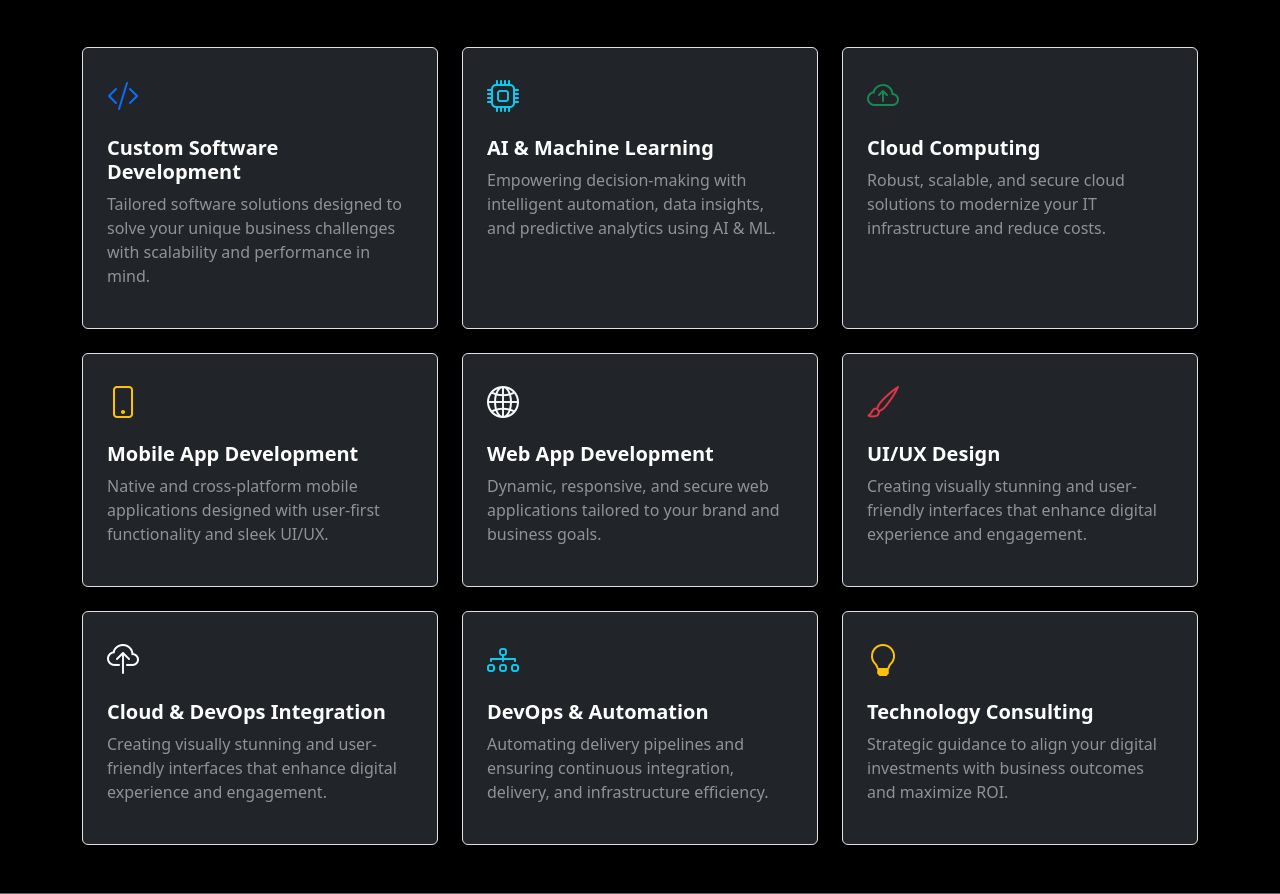
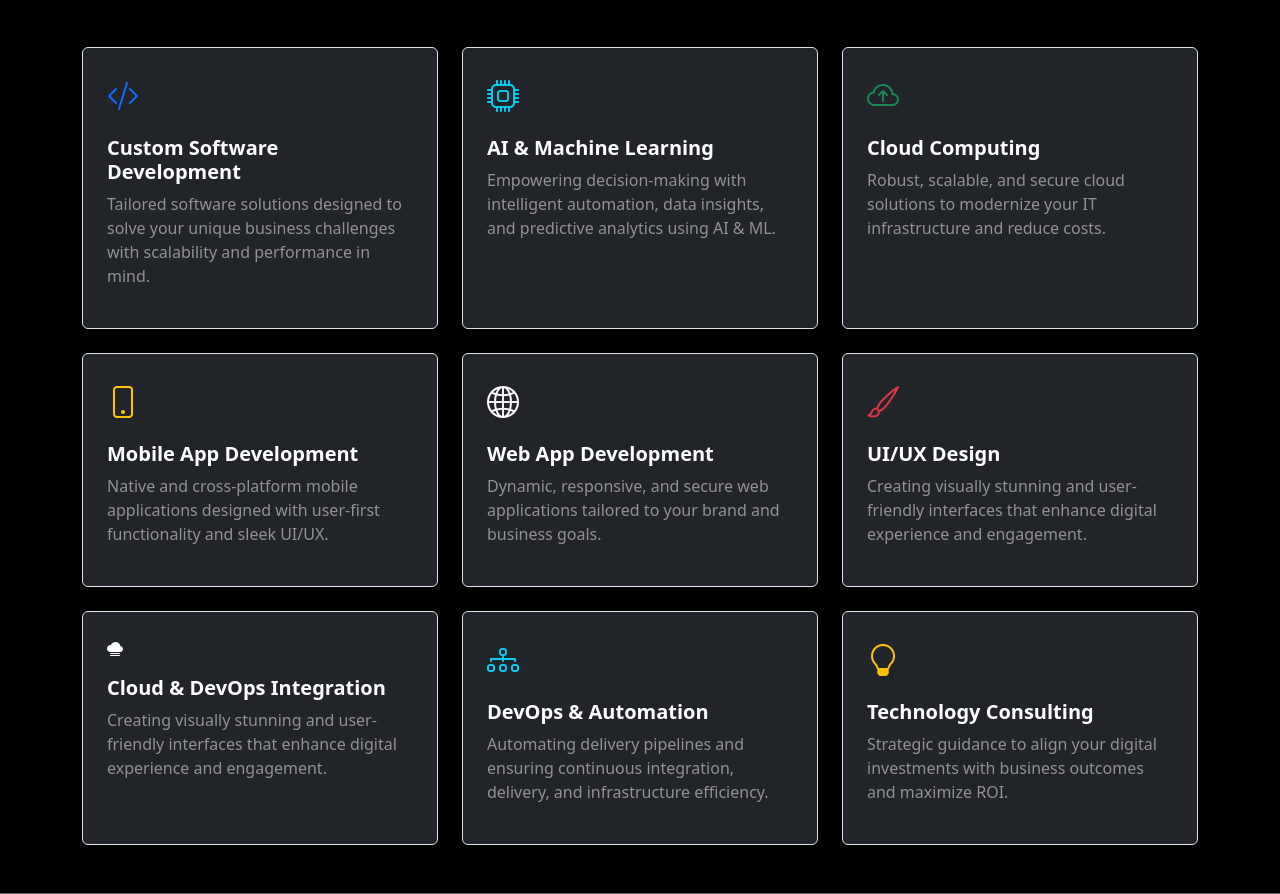
Before and after one commit to v29m01/codexmind, a PHP site: page /services.php in a window 1280 px wide. Shown: the part 792-1686 px from the top of the page. Run offline with PHP 8.4, Linux system fonts and the light colour scheme; data that the repository does not hold is empty; some libraries are stand-ins or nearby versions; grey boxes are pictures that could not be loaded.

Commit message:
Update services.php

```diff
--- a/services.php
+++ b/services.php
@@ -92,7 +92,7 @@ include_once('header.php');
        <!-- UI/UX Design -->
       <div class="col-md-6 col-lg-4" data-aos="fade-up" data-aos-delay="500">
         <div class="p-4 border rounded bg-dark h-100">
-          <i class="bi bi-cloud-upload fs-2 primary"></i>
+          <i class="bi-cloud-fog-fill"></i>
           <h5 class="mt-3 fw-bold"> Cloud & DevOps Integration</h5>
           <p class="text-white-50">Creating visually stunning and user-friendly interfaces that enhance digital experience and engagement.</p>
         </div>
```
